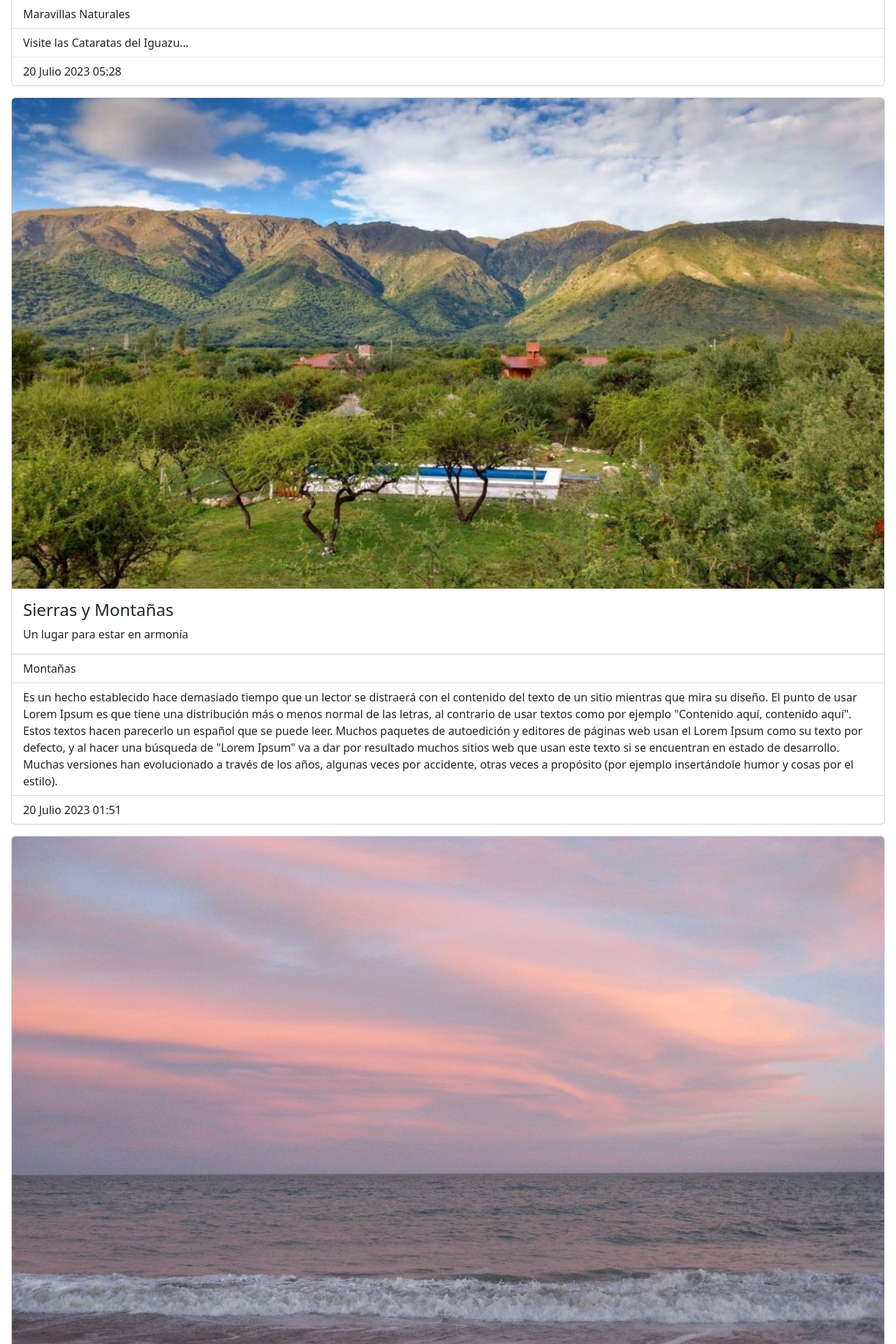
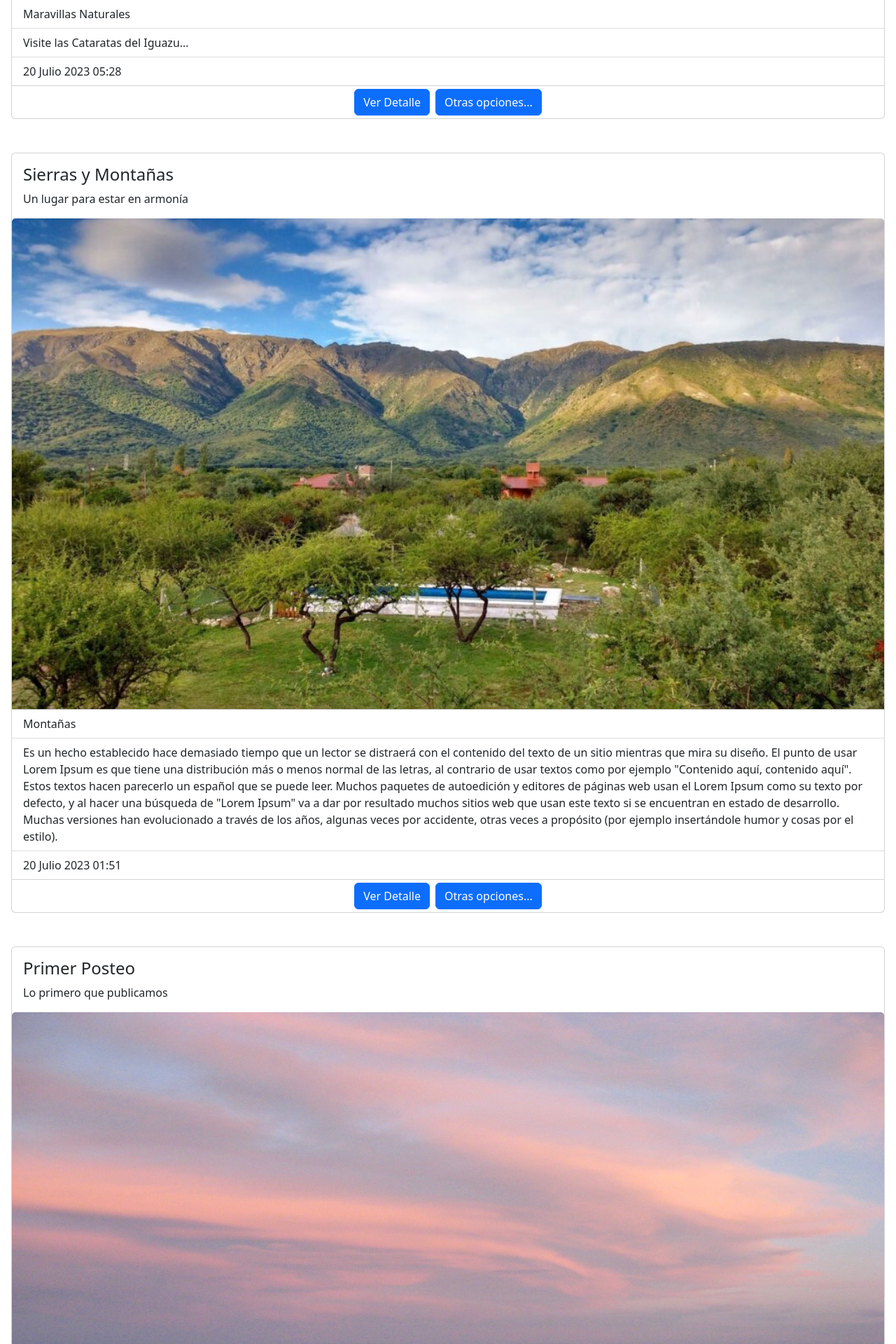
Before and after one commit to Alan00Aquino/Proyecto-Blog, a Django app: page /posts/ in a window 1280 px wide. Shown: the part 1307-3227 px from the top of the page at 70% size. Run offline with Django 4.2, Linux system fonts and the light colour scheme; data comes from the database, SQL or seed files in the repository; parts of the project's set-up code (start-up, migrations or seed data) failed here and were passed over.

Commit message:
Agregando template de visualizar el detalle y boton de ver detalle

```diff
--- a/apps/posts/urls.py
+++ b/apps/posts/urls.py
@@ -11,7 +11,9 @@ from django.urls import path
 from .views import PostListView, PostDetailView
 from . import views
 
+app_name = 'apps.posts'
+
 urlpatterns = [
     path('posts/', PostListView.as_view(), name = 'posts'),
-    path('posts/<int:id>/', PostDetailView.as_view(), name = 'post_individual.html'),
+    path('posts/<int:id>/', PostDetailView.as_view(), name = 'post_individual'),
 ]
--- /dev/null
+++ b/static/css/styles.css
@@ -0,0 +1,8 @@
+h1 {
+    color:darkblue;
+}
+
+.botonera1 {
+    display: flex;
+    justify-content: center;
+}
--- a/templates/base.html
+++ b/templates/base.html
@@ -17,6 +17,8 @@
   <link href="https://cdn.jsdelivr.net/npm/bootstrap@5.2.1/dist/css/bootstrap.min.css" rel="stylesheet"
     integrity="sha384-iYQeCzEYFbKjA/T2uDLTpkwGzCiq6soy8tYaI1GyVh/UjpbCx/TYkiZhlZB6+fzT" crossorigin="anonymous">
 
+  <!-- Estilos propios -->
+  <link rel="stylesheet" href="{% static 'css/styles.css' %}">
 </head>
 
 <body>
@@ -28,7 +30,7 @@
     <nav class="nav nav-pills flex-column flex-sm-row">
         <a class="flex-sm-fill text-sm-center nav-link active" href="#">TURISMO</a>
         <a class="flex-sm-fill text-sm-center nav-link" href="{% url 'index' %}">Inicio</a>
-        <a class="flex-sm-fill text-sm-center nav-link" href="{% url 'posts' %}">Novedades</a>
+        <a class="flex-sm-fill text-sm-center nav-link" href="{% url 'apps.posts:posts' %}">Noticias</a>
         <a class="flex-sm-fill text-sm-center nav-link" href="#">Sobre Nosotros</a>
         {% if user.is_authenticated %}
         <a class="nav-link dropdown-toggle" href="#" role="button" data-bs-toggle="dropdown" aria-expanded="false">
--- a/templates/index.html
+++ b/templates/index.html
@@ -1,5 +1,6 @@
 {% extends 'base.html' %}
 
+{% load static %}
 
 {% block contenido %}
   <h1>Esta es la pagina index</h1>
--- a/templates/posts/posts.html
+++ b/templates/posts/posts.html
@@ -6,18 +6,24 @@
     <h1>Noticias</h1>
 
     {% for post in posts %}
-        <div class="card m-3">
-            <img class="card-img-top" src="{{ post.imagen.url }}" alt="Card image cap">
+        <div class="card m-3 mb-5">
             <div class="card-body">
                 <h4 class="card-title">{{ post.titulo }}</h4>
                 <p class="card-text">{{ post.subtitulo }}</p>
             </div>
+            <img class="card-img-top" src="{{ post.imagen.url }}" alt="Card image cap">
+
             <ul class="list-group list-group-flush">
                 <li class="list-group-item">{{ post.categoria }}</li>
                 <li class="list-group-item">{{ post.texto }}</li>
                 <li class="list-group-item">{{ post.publicado }}</li>
             </ul>
+            <div class="botonera1">
+                <a href="{% url 'apps.posts:post_individual' post.id %}" class="btn btn-primary m-1">Ver Detalle</a>
+                <a href="#" class="btn btn-primary m-1">Otras opciones...</a>
+            </div>
         </div>
+
 
         {% empty %}
             <h3>No hay noticias</h3>
```
